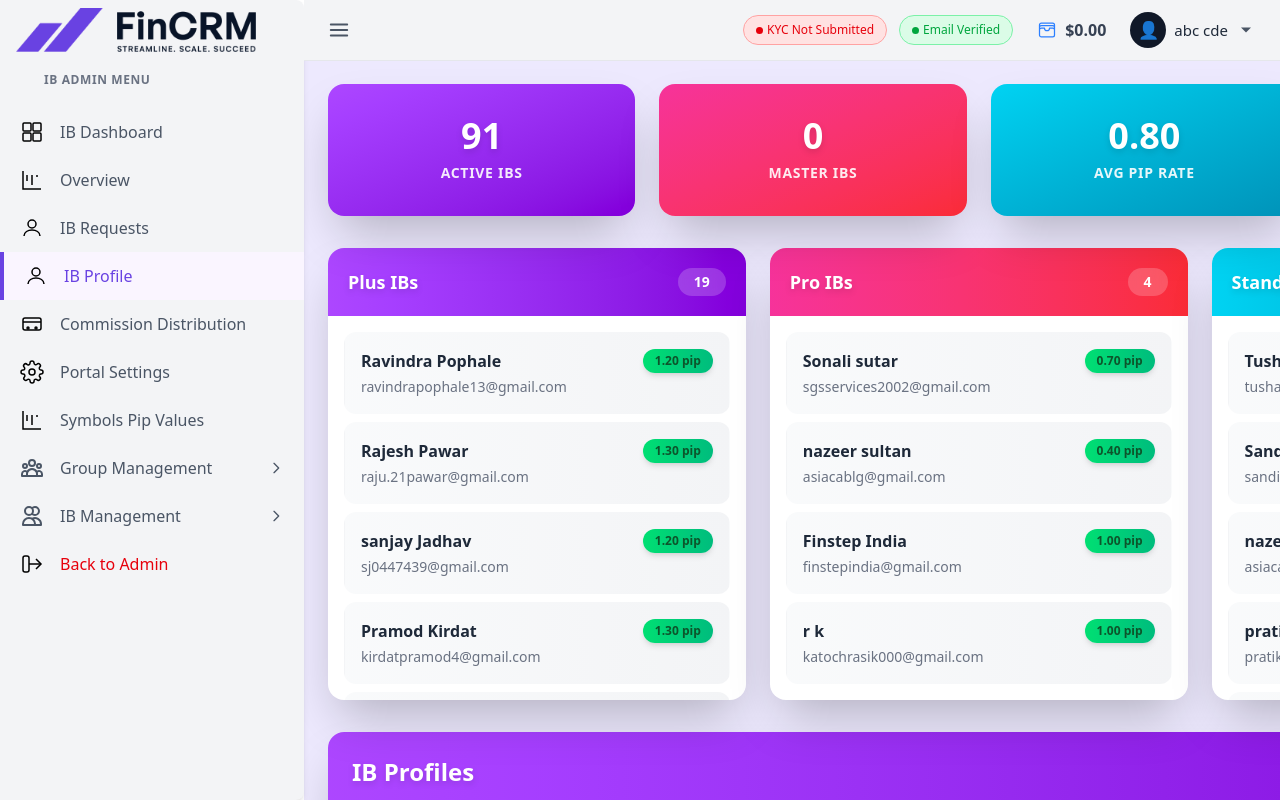
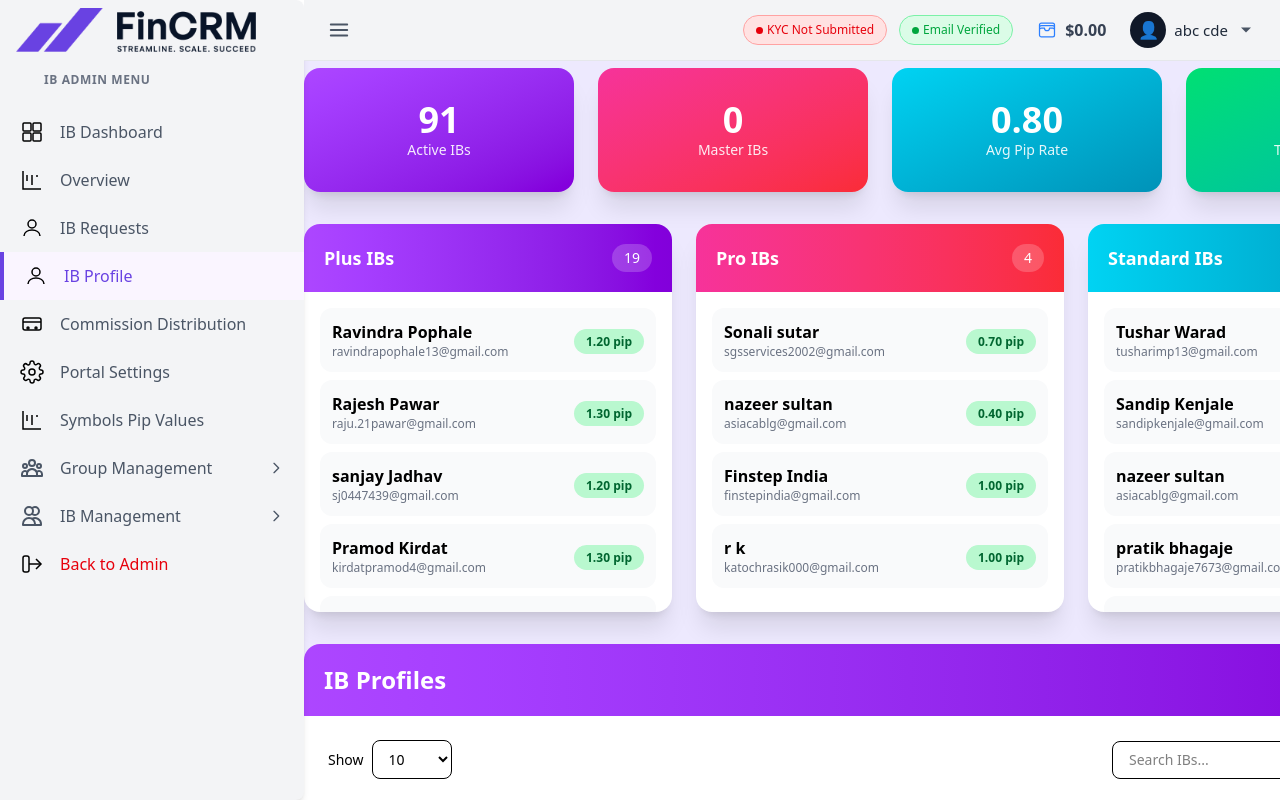
Before and after one commit to katochrasik794/new_fx_crm, a React (Vite) app: page /ib-admin/profile in a window 1280 px wide. Built offline with nearby package versions, Linux system fonts and the light colour scheme.

Commit message:
all pages are responsive

```diff
--- a/src/Admin/IB Management/IB Admin Panel/IBProfile.jsx
+++ b/src/Admin/IB Management/IB Admin Panel/IBProfile.jsx
@@ -85,46 +85,65 @@ const IBProfile = () => {
   const displayedIBs = entriesPerPage === -1 ? filteredIBs : filteredIBs.slice((currentPage - 1) * entriesPerPage, currentPage * entriesPerPage)
 
   return (
-    <div className="w-[370px] sm:w-full max-w-[2800px] min-h-screen bg-violet-100  p-6">
-      <div className="grid grid-cols-1 md:grid-cols-2 lg:grid-cols-4 gap-6 mb-8">
+    <div className="w-[370px] sm:w-full max-w-6xl mx-auto min-h-screen bg-violet-100 sm:p-4 lg:pt-2 lg:px-0">
+
+      {/* === RESPONSIVE STATS CARDS === */}
+      <div className="grid grid-cols-1 sm:grid-cols-2 lg:grid-cols-4 gap-3 sm:gap-4 lg:gap-6 mb-6 lg:mb-8">
         {stats.map((stat, idx) => (
-          <div key={idx} className={`relative overflow-hidden rounded-2xl p-8 text-center shadow-2xl transition-all duration-300 hover:-translate-y-2 hover:shadow-3xl ${
+          <div
+            key={idx}
+            className={`relative overflow-hidden rounded-xl lg:rounded-2xl p-4 sm:p-6 lg:p-8 text-center shadow-lg lg:shadow-xl
+              transition-transform hover:-translate-y-1 lg:hover:-translate-y-2 hover:shadow-xl lg:hover:shadow-2xl
+              ${
                 idx === 0 ? 'bg-gradient-to-br from-purple-500 to-purple-700' :
                 idx === 1 ? 'bg-gradient-to-br from-pink-500 to-red-500' :
                 idx === 2 ? 'bg-gradient-to-br from-cyan-400 to-cyan-600' :
                 'bg-gradient-to-br from-green-400 to-teal-500'
-          }`}>
-            <div className="absolute -top-1/2 -right-1/2 w-full h-full bg-gradient-radial from-white/10 to-transparent rounded-full"></div>
-            <i className={`ti ${stat.icon} text-6xl text-white mb-3 drop-shadow-lg`}></i>
-            <h5 className="text-4xl font-bold text-white mb-1 drop-shadow-md">{stat.value}</h5>
-            <small className="text-white/90 text-sm font-semibold uppercase tracking-wider">{stat.label}</small>
+              }
+            `}
+          >
+            <i className={`ti ${stat.icon} text-3xl sm:text-4xl lg:text-5xl xl:text-6xl text-white mb-2 lg:mb-3`}></i>
+            <h5 className="text-2xl sm:text-3xl lg:text-4xl font-bold text-white">{stat.value}</h5>
+            <p className="text-white/90 text-xs sm:text-sm">{stat.label}</p>
           </div>
         ))}
       </div>
 
-      <div className="grid grid-cols-1 lg:grid-cols-3 gap-6 mb-8">
+
+      {/* === RESPONSIVE GROUP SECTIONS === */}
+      <div className="grid grid-cols-1 md:grid-cols-2 xl:grid-cols-3 gap-3 sm:gap-4 lg:gap-6 mb-6 lg:mb-8">
         {groups.map((group, idx) => (
-          <div key={idx} className="bg-white rounded-2xl shadow-2xl overflow-hidden transition-all duration-300 hover:-translate-y-2 hover:shadow-3xl">
-            <div className={`p-5 flex justify-between items-center ${
+          <div
+            key={idx}
+            className="bg-white rounded-xl lg:rounded-2xl shadow-lg lg:shadow-xl overflow-hidden hover:-translate-y-1 transition-all"
+          >
+            <div
+              className={`p-3 sm:p-4 lg:p-5 flex justify-between items-center text-white
+                ${
                   idx === 0 ? 'bg-gradient-to-r from-purple-500 to-purple-700' :
                   idx === 1 ? 'bg-gradient-to-r from-pink-500 to-red-500' :
                   'bg-gradient-to-r from-cyan-400 to-cyan-600'
-            }`}>
-              <h6 className="text-lg font-bold text-white drop-shadow-md">{group.name}</h6>
-              <span className="px-4 py-1 bg-white/20 backdrop-blur-sm text-white font-bold rounded-full text-sm">{group.count}</span>
+                }
+              `}
+            >
+              <h6 className="text-base sm:text-lg font-bold">{group.name}</h6>
+              <span className="px-2 sm:px-3 py-1 bg-white/20 rounded-full text-sm">{group.count}</span>
             </div>
-            <div className="p-4 max-h-96 overflow-y-auto">
+
+            <div className="p-3 sm:p-4 max-h-64 sm:max-h-80 overflow-y-auto">
               {group.ibs.map((ib) => (
-                <div key={ib.id} className="flex justify-between items-center p-4 mb-2 rounded-xl bg-gradient-to-r from-gray-50 to-gray-100 border border-transparent transition-all duration-300 hover:border-purple-500 hover:translate-x-2 hover:shadow-lg">
-                  <div className="flex-1 min-w-0">
-                    <div className="font-semibold text-gray-800 mb-1">{ib.name}</div>
-                    <div className="text-sm text-gray-500 truncate">{ib.email}</div>
+                <div
+                  key={ib.id}
+                  className="flex justify-between items-center bg-gray-50 rounded-lg lg:rounded-xl p-2 sm:p-3 mb-2 hover:shadow-md"
+                >
+                  <div className="flex-1 min-w-0 pr-2">
+                    <p className="font-semibold text-sm sm:text-base truncate">{ib.name}</p>
+                    <p className="text-xs text-gray-500 truncate">{ib.email}</p>
                   </div>
-                  <div className="flex flex-col items-end ml-4">
-                    <span className="px-3 py-1 bg-gradient-to-r from-green-400 to-emerald-500 text-green-900 font-bold rounded-full text-xs mb-2 shadow-md">{ib.pip.toFixed(2)} pip</span>
-                    <a href="#" className="text-cyan-500 hover:text-cyan-600 hover:bg-cyan-50 p-2 rounded-lg transition-all duration-300 hover:scale-110" title="Edit Pip Rates">
-                      <i className="ti ti-edit text-lg"></i>
-                    </a>
+                  <div className="flex-shrink-0">
+                    <span className="px-2 sm:px-3 py-1 bg-green-200 text-green-800 font-bold rounded-full text-xs whitespace-nowrap">
+                      {ib.pip.toFixed(2)} pip
+                    </span>
                   </div>
                 </div>
               ))}
@@ -133,111 +152,143 @@ const IBProfile = () => {
         ))}
       </div>
 
-      <div className="bg-white rounded-2xl shadow-2xl overflow-hidden">
-        <div className="bg-gradient-to-r from-purple-500 to-purple-700 p-6">
-          <h5 className="text-2xl font-bold text-white drop-shadow-md">IB Profiles</h5>
+
+      {/* === MAIN TABLE SECTION === */}
+      <div className="bg-white rounded-xl lg:rounded-2xl shadow-lg lg:shadow-xl overflow-hidden">
+        <div className="bg-gradient-to-r from-purple-500 to-purple-700 p-4 lg:p-5">
+          <h5 className="text-lg sm:text-xl lg:text-2xl font-bold text-white">IB Profiles</h5>
         </div>
-        <div className="p-6">
-          <div className="flex flex-wrap justify-between items-center gap-4 mb-6">
+
+        <div className="p-3 sm:p-4 lg:p-6">
+
+          {/* === RESPONSIVE SEARCH + ENTRIES === */}
+          <div className="flex flex-col sm:flex-row sm:items-center justify-between gap-3 sm:gap-4 mb-4 lg:mb-6">
             <div className="flex items-center gap-2">
-              <label className="flex items-center gap-2 text-sm text-gray-700">
-                Show
-                <select value={entriesPerPage} onChange={(e) => { setEntriesPerPage(Number(e.target.value)); setCurrentPage(1); }} className="px-4 py-2 border-2 border-gray-200 rounded-full text-sm focus:outline-none focus:border-purple-500 focus:ring-4 focus:ring-purple-100 transition-all">
+              <label className="text-sm whitespace-nowrap">Show</label>
+              <select
+                value={entriesPerPage}
+                onChange={(e) => { setEntriesPerPage(Number(e.target.value)); setCurrentPage(1); }}
+                className="px-2 sm:px-3 py-2 border rounded-lg text-sm min-w-[80px]"
+              >
                 <option value={10}>10</option>
                 <option value={25}>25</option>
                 <option value={50}>50</option>
                 <option value={100}>100</option>
                 <option value={-1}>All</option>
               </select>
-                entries
-              </label>
             </div>
-            <div className="flex items-center gap-2">
-              <label className="flex items-center gap-2 text-sm text-gray-700">
-                Search:
-                <input type="search" placeholder="Search IBs..." value={searchTerm} onChange={(e) => { setSearchTerm(e.target.value); setCurrentPage(1); }} className="px-6 py-2 border-2 border-gray-200 rounded-full text-sm bg-gradient-to-r from-white to-gray-50 focus:outline-none focus:border-purple-500 focus:ring-4 focus:ring-purple-100 transition-all min-w-[250px]" />
-              </label>
+
+            <div className="w-full sm:w-auto">
+              <input
+                type="search"
+                placeholder="Search IBs..."
+                value={searchTerm}
+                onChange={(e) => { setSearchTerm(e.target.value); setCurrentPage(1); }}
+                className="w-full sm:w-64 lg:w-80 px-3 sm:px-4 py-2 border rounded-lg text-sm"
+              />
             </div>
           </div>
 
-          <div className="overflow-x-auto rounded-xl mb-6">
-            <table className="w-full border-separate border-spacing-0">
+
+          {/* === RESPONSIVE TABLE === */}
+          <div className="overflow-x-auto rounded-lg lg:rounded-xl">
+            <table className="min-w-[800px] lg:min-w-[900px] w-full border-collapse">
               <thead>
-                <tr className="bg-gradient-to-r from-purple-500 to-purple-700">
-                  <th className="px-4 py-4 text-left text-xs font-bold text-white uppercase tracking-wider">IB Name</th>
-                  <th className="px-4 py-4 text-left text-xs font-bold text-white uppercase tracking-wider">Email</th>
-                  <th className="px-4 py-4 text-left text-xs font-bold text-white uppercase tracking-wider">Referred By</th>
-                  <th className="px-4 py-4 text-left text-xs font-bold text-white uppercase tracking-wider">Type</th>
-                  <th className="px-4 py-4 text-left text-xs font-bold text-white uppercase tracking-wider">Pip Rate</th>
-                  <th className="px-4 py-4 text-center text-xs font-bold text-white uppercase tracking-wider">Referrals</th>
-                  <th className="px-4 py-4 text-right text-xs font-bold text-white uppercase tracking-wider">Total Commission</th>
-                  <th className="px-4 py-4 text-center text-xs font-bold text-white uppercase tracking-wider">Status</th>
-                  <th className="px-4 py-4 text-center text-xs font-bold text-white uppercase tracking-wider">Actions</th>
+                <tr className="bg-gradient-to-r from-purple-500 to-purple-700 text-white text-xs">
+                  {["IB Name","Email","Referred By","Type","Pip Rate","Referrals","Commission","Status","Actions"]
+                    .map((h) => (
+                      <th key={h} className="px-2 sm:px-3 lg:px-4 py-2 sm:py-3 text-left uppercase tracking-wider whitespace-nowrap">{h}</th>
+                    ))}
                 </tr>
               </thead>
+
               <tbody>
                 {displayedIBs.map((ib) => (
-                  <tr key={ib.id} className="transition-all duration-300 hover:bg-gradient-to-r hover:from-gray-50 hover:to-gray-100 hover:scale-[1.01] hover:shadow-lg">
-                    <td className="px-4 py-4 border-b border-gray-100">{ib.name}</td>
-                    <td className="px-4 py-4 border-b border-gray-100">{ib.email}</td>
-                    <td className="px-4 py-4 border-b border-gray-100">
+                  <tr key={ib.id} className="border-b hover:bg-gray-50">
+                    <td className="px-2 sm:px-3 lg:px-4 py-2 sm:py-3 whitespace-nowrap">{ib.name}</td>
+                    <td className="px-2 sm:px-3 lg:px-4 py-2 sm:py-3">
+                      <div className="max-w-[150px] sm:max-w-[200px] lg:max-w-none truncate">{ib.email}</div>
+                    </td>
+
+                    <td className="px-2 sm:px-3 lg:px-4 py-2 sm:py-3">
                       {ib.referredBy ? (
-                        <div className="flex flex-col">
-                          <span className="font-semibold text-gray-800">{ib.referredBy.name}</span>
-                          <small className="text-gray-500 text-xs">{ib.referredBy.email}</small>
+                        <div className="max-w-[120px] sm:max-w-[150px] lg:max-w-none">
+                          <p className="font-semibold text-sm truncate">{ib.referredBy.name}</p>
+                          <p className="text-xs text-gray-500 truncate">{ib.referredBy.email}</p>
                         </div>
                       ) : (
                         <span className="text-gray-400">—</span>
                       )}
                     </td>
-                    <td className="px-4 py-4 border-b border-gray-100">
-                      <span className="px-3 py-1 bg-gradient-to-r from-blue-100 to-purple-100 text-purple-700 font-bold rounded-full text-xs uppercase tracking-wide shadow-sm">{ib.type}</span>
+
+                    <td className="px-2 sm:px-3 lg:px-4 py-2 sm:py-3">
+                      <span className="px-2 sm:px-3 py-1 bg-purple-100 text-purple-700 rounded-full text-xs whitespace-nowrap">{ib.type}</span>
                     </td>
-                    <td className="px-4 py-4 border-b border-gray-100">
-                      <div>{ib.pip.toFixed(2)} pip</div>
-                      <small className="text-gray-500 text-xs">(avg, group-based)</small>
+
+                    <td className="px-2 sm:px-3 lg:px-4 py-2 sm:py-3 whitespace-nowrap">{ib.pip.toFixed(2)} pip</td>
+                    <td className="px-2 sm:px-3 lg:px-4 py-2 sm:py-3 text-center">{ib.referrals}</td>
+                    <td className="px-2 sm:px-3 lg:px-4 py-2 sm:py-3 text-right whitespace-nowrap">${ib.commission.toFixed(2)}</td>
+
+                    <td className="px-2 sm:px-3 lg:px-4 py-2 sm:py-3 text-center">
+                      <span className="px-2 sm:px-3 py-1 bg-green-500 text-white rounded-full text-xs whitespace-nowrap">
+                        {ib.status}
+                      </span>
                     </td>
-                    <td className="px-4 py-4 border-b border-gray-100 text-center font-semibold">{ib.referrals}</td>
-                    <td className="px-4 py-4 border-b border-gray-100 text-right font-semibold">${ib.commission.toFixed(2)}</td>
-                    <td className="px-4 py-4 border-b border-gray-100 text-center">
-                      <span className={`px-3 py-1 font-bold rounded-full text-xs uppercase tracking-wide shadow-md ${
-                        ib.status === 'Active' ? 'bg-gradient-to-r from-green-400 to-emerald-500 text-white' : 'bg-gray-400 text-white'
-                      }`}>{ib.status}</span>
-                    </td>
-                    <td className="px-4 py-4 border-b border-gray-100 text-center">
-                      <div className="flex gap-2 justify-center">
-                        <button className="px-3 py-2 bg-gradient-to-r from-cyan-50 to-cyan-100 text-cyan-600 border-2 border-cyan-400 rounded-lg text-xs font-semibold flex items-center gap-1 transition-all duration-300 hover:from-cyan-400 hover:to-cyan-500 hover:text-white hover:-translate-y-1 hover:shadow-lg" title="View Details">
-                          <i className="ti ti-eye"></i> View
-                        </button>
-                        <button className="px-3 py-2 bg-gradient-to-r from-purple-50 to-purple-100 text-purple-600 border-2 border-purple-400 rounded-lg text-xs font-semibold flex items-center gap-1 transition-all duration-300 hover:from-purple-500 hover:to-purple-700 hover:text-white hover:-translate-y-1 hover:shadow-lg" title="Edit Pip Rate">
-                          <i className="ti ti-edit"></i>
-                        </button>
+
+                    <td className="px-2 sm:px-3 lg:px-4 py-2 sm:py-3 text-center">
+                      <div className="flex gap-1 sm:gap-2 justify-center">
+                        <button className="px-2 sm:px-3 py-1 bg-blue-100 text-blue-600 rounded-lg text-xs whitespace-nowrap">View</button>
+                        <button className="px-2 sm:px-3 py-1 bg-purple-100 text-purple-700 rounded-lg text-xs whitespace-nowrap">Edit</button>
                       </div>
                     </td>
+
                   </tr>
                 ))}
               </tbody>
             </table>
           </div>
 
-          <div className="flex flex-wrap justify-between items-center gap-4 pt-4">
-            <div className="text-sm text-gray-600">
-              Showing {displayedIBs.length > 0 ? (currentPage - 1) * entriesPerPage + 1 : 0} to {Math.min(currentPage * entriesPerPage, filteredIBs.length)} of {filteredIBs.length} entries
-            </div>
-            <div className="flex gap-2">
-              <button className="px-4 py-2 border-2 border-gray-200 rounded-lg bg-white text-sm font-semibold transition-all duration-300 hover:bg-gradient-to-r hover:from-purple-500 hover:to-purple-700 hover:text-white hover:border-purple-500 hover:-translate-y-1 hover:shadow-lg disabled:opacity-40 disabled:cursor-not-allowed disabled:hover:bg-white disabled:hover:text-gray-800 disabled:hover:translate-y-0" disabled={currentPage === 1} onClick={() => setCurrentPage(currentPage - 1)}>Previous</button>
+
+          {/* === RESPONSIVE PAGINATION === */}
+          <div className="flex flex-col sm:flex-row justify-between items-center gap-3 sm:gap-4 mt-4 lg:mt-6">
+            <p className="text-xs sm:text-sm text-gray-600 text-center sm:text-left">
+              Showing {filteredIBs.length === 0 ? 0 : (currentPage - 1) * entriesPerPage + 1} –
+              {Math.min(currentPage * entriesPerPage, filteredIBs.length)} of {filteredIBs.length}
+            </p>
+
+            <div className="flex flex-wrap gap-1 sm:gap-2 justify-center">
+              <button
+                disabled={currentPage === 1}
+                onClick={() => setCurrentPage(currentPage - 1)}
+                className="px-3 sm:px-4 py-2 border rounded-lg disabled:opacity-40 text-sm"
+              >
+                Previous
+              </button>
+
               {[...Array(totalPages)].map((_, i) => (
-                <button key={i} className={`px-4 py-2 border-2 rounded-lg text-sm font-semibold transition-all duration-300 ${
-                  currentPage === i + 1
-                    ? 'bg-gradient-to-r from-purple-500 to-purple-700 text-white border-purple-500 shadow-lg'
-                    : 'bg-white border-gray-200 hover:bg-gradient-to-r hover:from-purple-500 hover:to-purple-700 hover:text-white hover:border-purple-500 hover:-translate-y-1 hover:shadow-lg'
-                }`} onClick={() => setCurrentPage(i + 1)}>{i + 1}</button>
+                <button
+                  key={i}
+                  onClick={() => setCurrentPage(i + 1)}
+                  className={`px-3 sm:px-4 py-2 border rounded-lg text-sm
+                    ${currentPage === i + 1 ? 'bg-purple-600 text-white' : ''}`}
+                >
+                  {i + 1}
+                </button>
               ))}
-              <button className="px-4 py-2 border-2 border-gray-200 rounded-lg bg-white text-sm font-semibold transition-all duration-300 hover:bg-gradient-to-r hover:from-purple-500 hover:to-purple-700 hover:text-white hover:border-purple-500 hover:-translate-y-1 hover:shadow-lg disabled:opacity-40 disabled:cursor-not-allowed disabled:hover:bg-white disabled:hover:text-gray-800 disabled:hover:translate-y-0" disabled={currentPage === totalPages} onClick={() => setCurrentPage(currentPage + 1)}>Next</button>
+
+              <button
+                disabled={currentPage === totalPages}
+                onClick={() => setCurrentPage(currentPage + 1)}
+                className="px-3 sm:px-4 py-2 border rounded-lg disabled:opacity-40 text-sm"
+              >
+                Next
+              </button>
             </div>
           </div>
+
         </div>
       </div>
+
     </div>
   )
 }
--- a/src/Admin/IB Management/IB Admin Panel/IbRequests.jsx
+++ b/src/Admin/IB Management/IB Admin Panel/IbRequests.jsx
@@ -27,7 +27,7 @@ const IbRequests = () => {
   ];
 
   return (
-    <div className="w-[350px] sm:w-full max-w-[2800px] p-4 md:p-6 bg-violet-100 min-h-screen overflow-x-hidden">
+    <div className="w-[360px] sm:w-full max-w-[2800px] mx-auto p-4 md:p-6 bg-violet-100 min-h-screen overflow-x-hidden">
       {/* Title */}
       <div className="mb-6 md:mb-8">
         <h1 className="text-2xl md:text-3xl font-bold bg-gradient-to-r from-blue-600 to-purple-600 bg-clip-text text-transparent mb-2">👤 IB Requests</h1>
```
Also changed, not shown: src/App.jsx (+15 -2 lines). Lines whose indentation alone changed are shown as unchanged.
